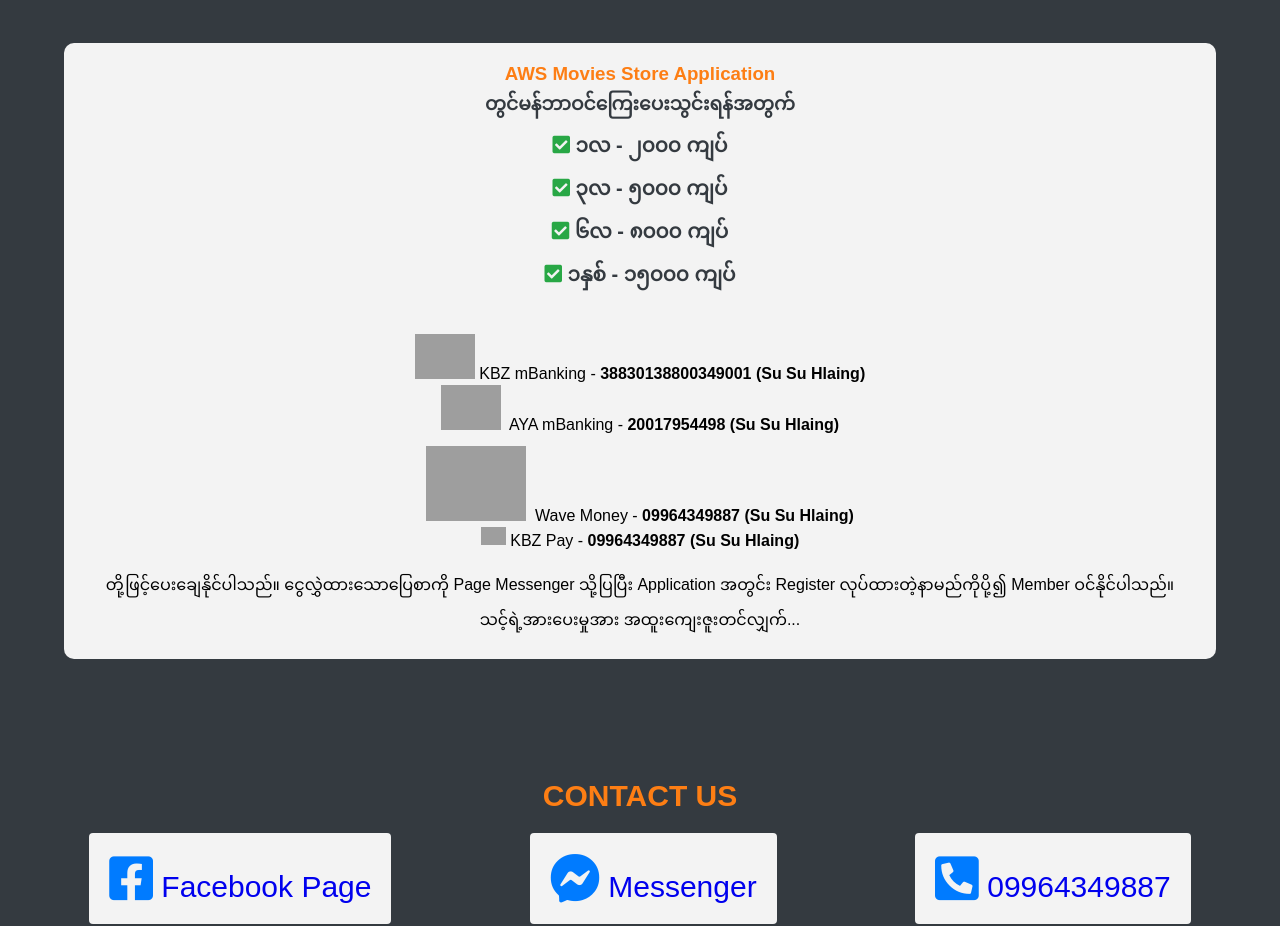
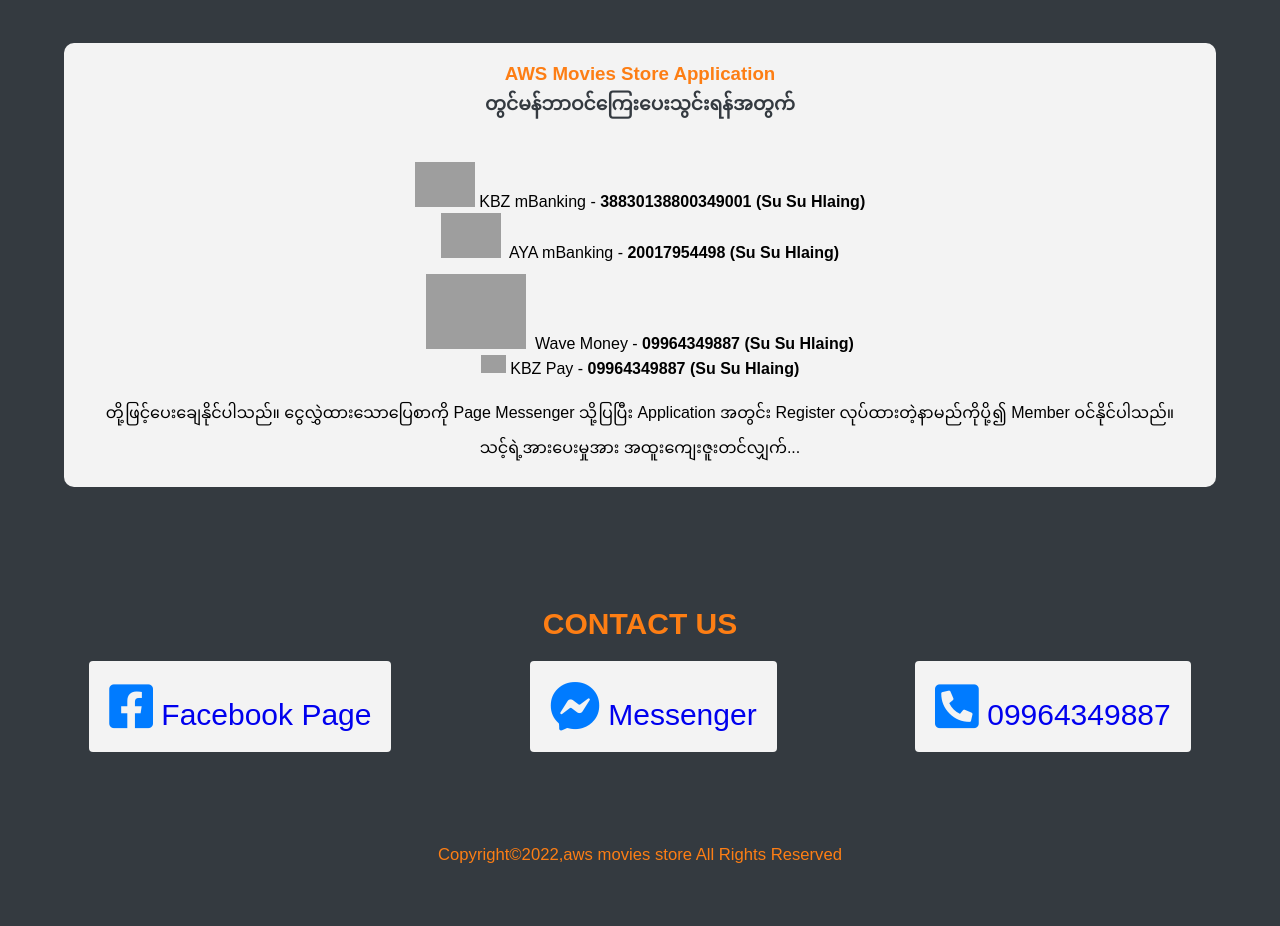
Before and after one commit to ko-ko-naing/aws-movie-store, a plain HTML site: page index.html in a window 1280 px wide. Shown: the part 2420-3346 px from the top of the page. Drawn offline with Linux system fonts and the light colour scheme; grey boxes are pictures that could not be loaded; a web font is replaced by a local one.

Commit message:
Update index.html

```diff
--- a/index.html
+++ b/index.html
@@ -208,12 +208,7 @@ Movies,Series,Live TV များကို Stream တိုက်ရိုက
             </div>
             <div class="contact" id="contact-text">
               <h3>AWS Movies Store Application <br><span style="color: var(--gray-dark);">တွင်မန်ဘာဝင်ကြေးပေးသွင်းရန်အတွက်</span></h3>
-              <ul>
-                <li><i class="fas fa-check-square"></i> ၁လ   -  ၂၀၀၀ ကျပ်</li>
-                <li><i class="fas fa-check-square"></i> ၃လ   -  ၅၀၀၀ ကျပ်</li>
-                <li><i class="fas fa-check-square"></i> ၆လ   -  ၈၀၀၀ ကျပ်</li>
-                <li><i class="fas fa-check-square"></i> ၁နှစ်   -  ၁၅၀၀၀ ကျပ်</li>
-              </ul>
+
               <br>
               <br>
               <div class="contact-text">
```
